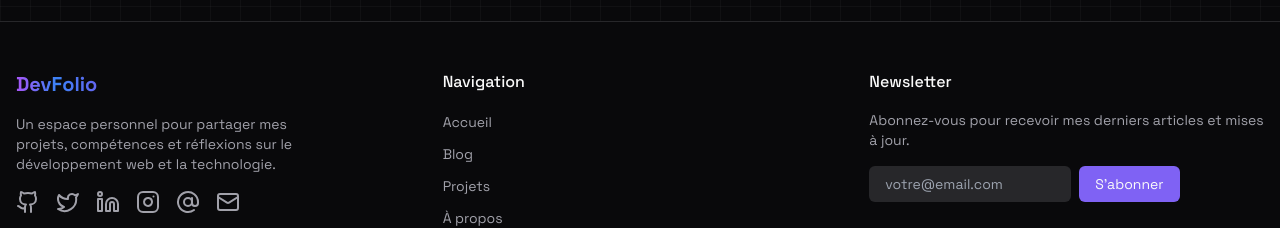
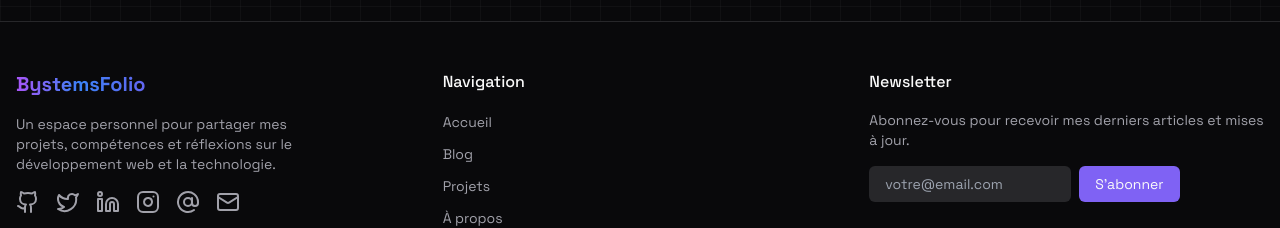
Before and after one commit to idontknowtheusername-paid/bystemsblog, a React (Vite) app: page / in a window 1280 px wide. Shown: the part 4824-5052 px from the top of the page. Built offline with nearby package versions, Linux system fonts and the light colour scheme.

Commit message:
Update Footer.jsx

```diff
--- a/src/components/Footer.jsx
+++ b/src/components/Footer.jsx
@@ -29,7 +29,7 @@ const Footer = () => {
         <div className="grid grid-cols-1 md:grid-cols-3 gap-8">
           <div className="space-y-4">
             <Link to="/" className="flex items-center space-x-2">
-              <span className="text-xl font-bold gradient-text">DevFolio</span>
+              <span className="text-xl font-bold gradient-text">BystemsFolio</span>
             </Link>
             <p className="text-muted-foreground text-sm max-w-xs">
               Un espace personnel pour partager mes projets, compétences et réflexions sur le développement web et la technologie.
```
